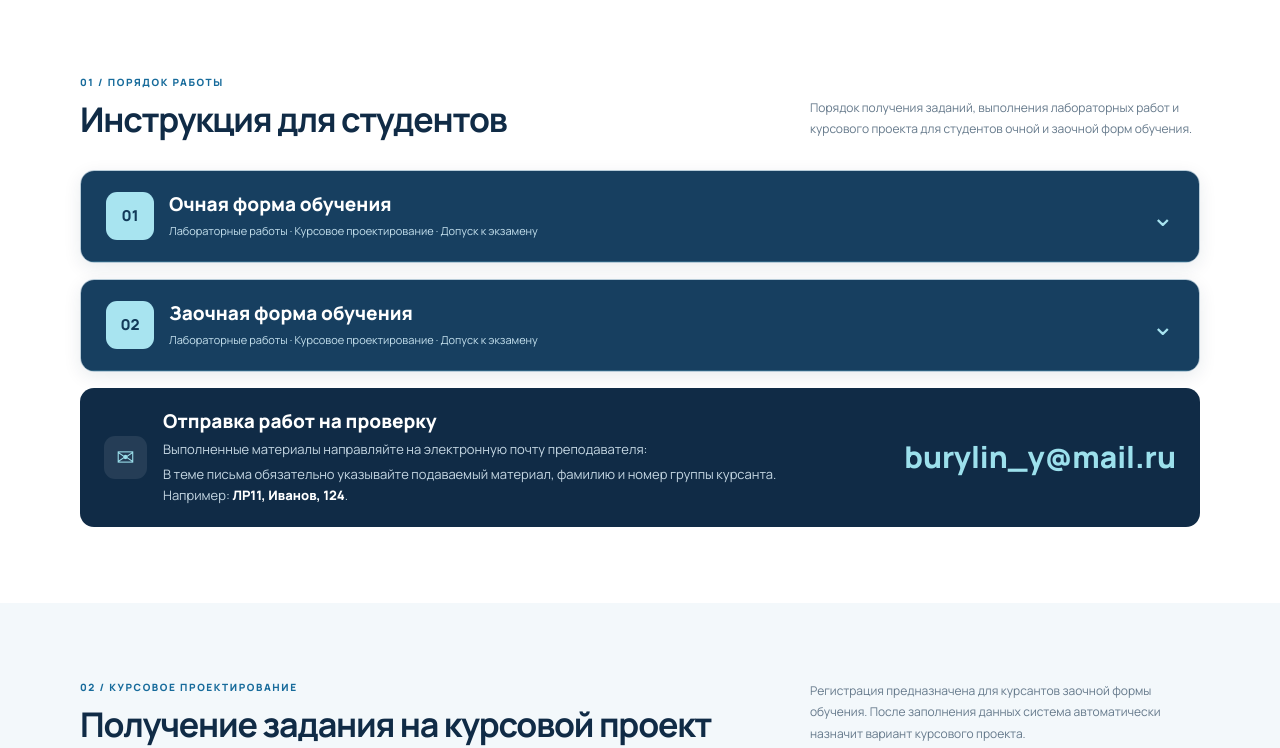
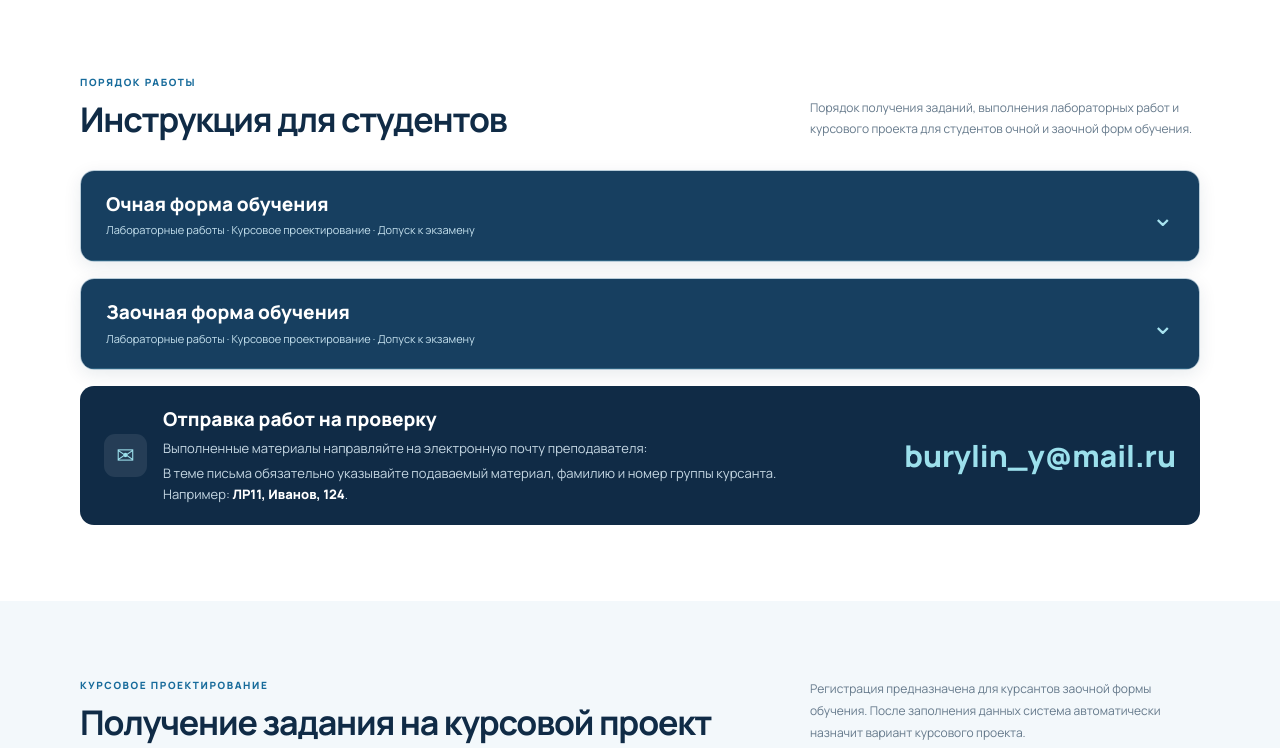
Before and after one commit to savatodigit/math-navigation, a plain HTML site: page index.html in a window 1280 px wide. Shown: the part 1044-1792 px from the top of the page. Drawn offline with nearby package versions, Linux system fonts and the light colour scheme.

Commit message:
Удалена нумерация разделов и подразделов сайта

```diff
--- a/index.html
+++ b/index.html
@@ -39,14 +39,13 @@
     <section class="section" id="instructions">
       <div class="container">
         <div class="section-heading">
-          <div><div class="section-kicker">01 / ПОРЯДОК РАБОТЫ</div><h2>Инструкция для студентов</h2></div>
+          <div><div class="section-kicker">ПОРЯДОК РАБОТЫ</div><h2>Инструкция для студентов</h2></div>
           <p>Порядок получения заданий, выполнения лабораторных работ и курсового проекта для студентов очной и заочной форм обучения.</p>
         </div>
 
         <div class="study-instructions">
           <details class="study-card">
             <summary>
-              <span class="study-summary-icon">01</span>
               <span class="study-summary-text"><strong>Очная форма обучения</strong><small>Лабораторные работы · Курсовое проектирование · Допуск к экзамену</small></span>
               <span class="study-chevron" aria-hidden="true">⌄</span>
             </summary>
@@ -75,7 +74,6 @@
 
           <details class="study-card">
             <summary>
-              <span class="study-summary-icon">02</span>
               <span class="study-summary-text"><strong>Заочная форма обучения</strong><small>Лабораторные работы · Курсовое проектирование · Допуск к экзамену</small></span>
               <span class="study-chevron" aria-hidden="true">⌄</span>
             </summary>
@@ -120,7 +118,7 @@
     <section class="section coursework-section" id="coursework-registration">
       <div class="container">
         <div class="section-heading">
-          <div><div class="section-kicker">02 / КУРСОВОЕ ПРОЕКТИРОВАНИЕ</div><h2>Получение задания на курсовой проект</h2></div>
+          <div><div class="section-kicker">КУРСОВОЕ ПРОЕКТИРОВАНИЕ</div><h2>Получение задания на курсовой проект</h2></div>
           <p>Регистрация предназначена для курсантов заочной формы обучения. После заполнения данных система автоматически назначит вариант курсового проекта.</p>
         </div>
         <div class="coursework-audience-warning" role="note"><span class="coursework-warning-icon" aria-hidden="true">!</span><span><strong>ТОЛЬКО ДЛЯ КУРСАНТОВ ЗАОЧНОЙ ФОРМЫ ОБУЧЕНИЯ</strong><small>Студентам очной формы обучения регистрироваться здесь не нужно.</small></span></div>
@@ -148,7 +146,7 @@
     <section class="section assignments-section" id="assignments">
       <div class="container">
         <div class="section-heading">
-          <div><div class="section-kicker">02 / ФАЙЛЫ ДЛЯ ВЫПОЛНЕНИЯ</div><h2>Задания</h2></div>
+          <div><div class="section-kicker">ФАЙЛЫ ДЛЯ ВЫПОЛНЕНИЯ</div><h2>Задания</h2></div>
           <p>Файлы индивидуальных заданий на лабораторные работы и курсовое проектирование.</p>
         </div>
         <div id="assignments-list" class="materials-grid" aria-live="polite">
@@ -164,7 +162,7 @@
     <section class="section materials-section" id="materials">
       <div class="container">
         <div class="section-heading">
-          <div><div class="section-kicker">03 / БИБЛИОТЕКА КУРСА</div><h2>Учебные материалы</h2></div>
+          <div><div class="section-kicker">БИБЛИОТЕКА КУРСА</div><h2>Учебные материалы</h2></div>
           <p>Скачивайте необходимые файлы. Новые материалы будут появляться в соответствующих разделах.</p>
         </div>
         <div id="materials-list" class="materials-grid" aria-live="polite">
```
